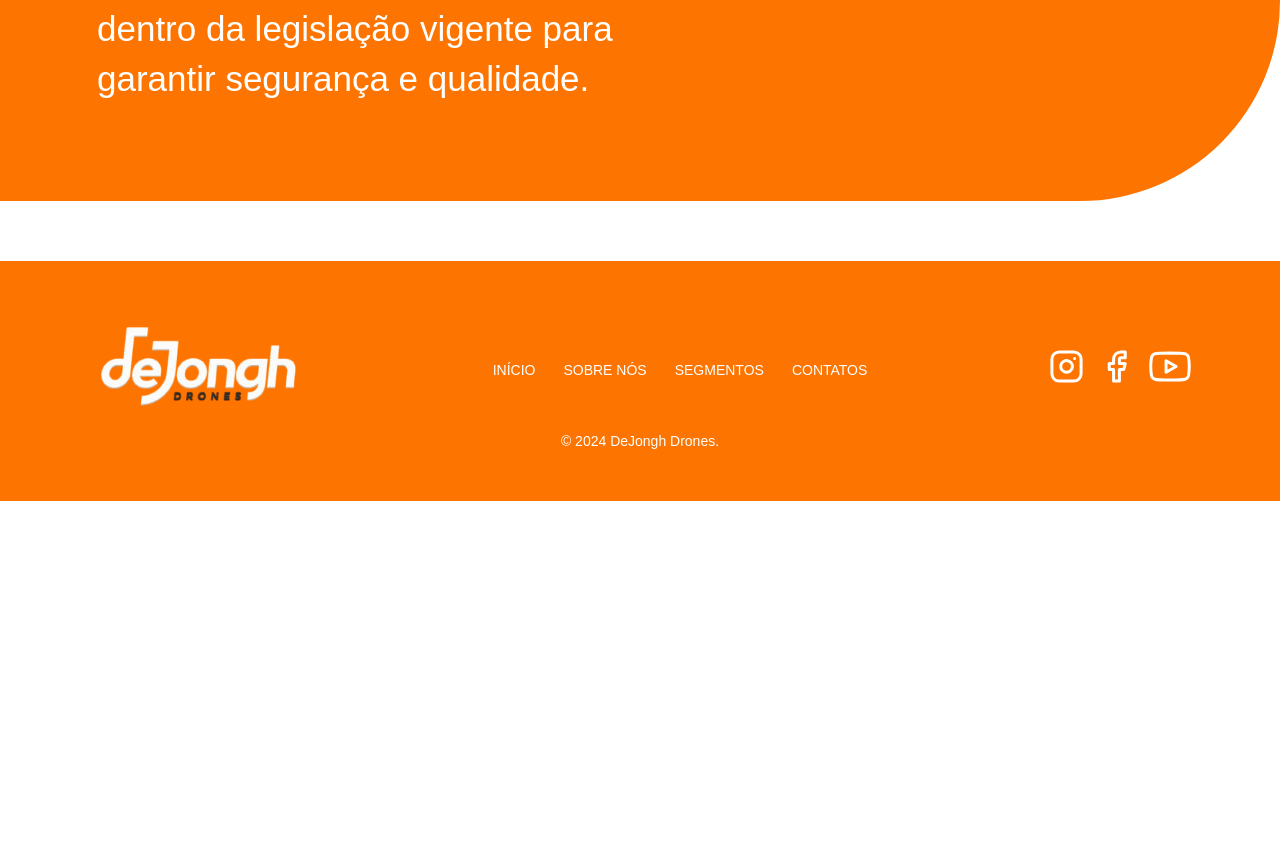
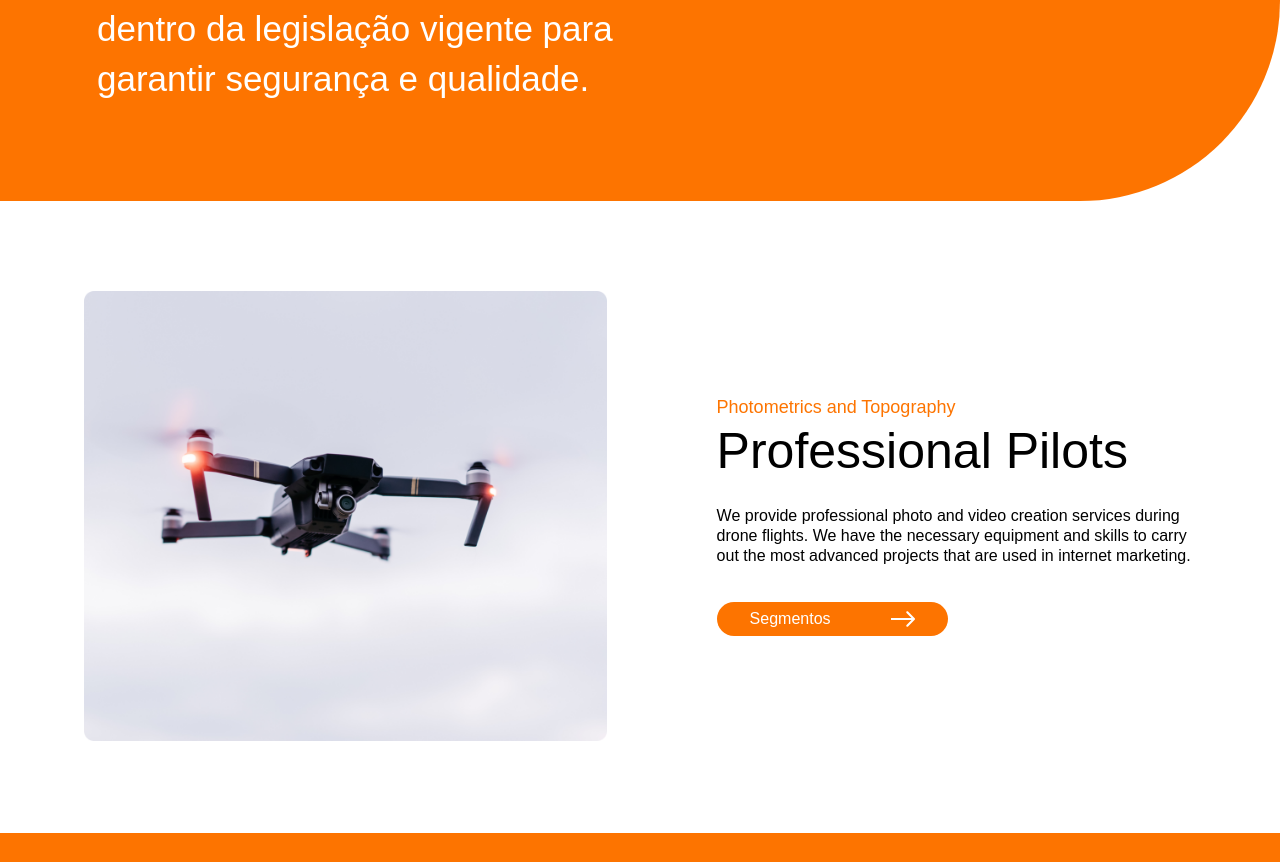
Before and after one commit to Growth-Culture/djongh-drones, a React (Vite) app: page / in a window 1280 px wide. Shown: the part 3018-3880 px from the top of the page. Before the commit the page ends 3519 px from the top, so only its background shows below. Built offline with nearby package versions, Linux system fonts and the light colour scheme.

Commit message:
feat: new bottom section with img and text

```diff
--- /dev/null
+++ b/src/pages/home/components/BottomSection/BottomSection.tsx
@@ -0,0 +1,30 @@
+import {
+  TextWrapper,
+  Container,
+  ImgWrapper,
+  ServiceImg,
+  SectionTag,
+  SectionTitle,
+  SectionDescription,
+} from "./BottomSectionStyles";
+import Img from "../../../../assets/imgs/drone-exemplo.png";
+import { Button } from "../../../../components/Button/Button";
+export function BottomSection() {
+  return (
+    <Container>
+      <ImgWrapper>
+        <ServiceImg src={Img} />
+      </ImgWrapper>
+      <TextWrapper>
+        <SectionTag>Photometrics and Topography</SectionTag>
+        <SectionTitle>Professional Pilots</SectionTitle>
+        <SectionDescription>
+          We provide professional photo and video creation services during drone
+          flights. We have the necessary equipment and skills to carry out the
+          most advanced projects that are used in internet marketing.
+        </SectionDescription>
+        <Button title="segmentos" to="/segmentos" bgOrange btnIcon>Segmentos</Button>
+      </TextWrapper>
+    </Container>
+  );
+}
--- /dev/null
+++ b/src/pages/home/components/BottomSection/BottomSectionStyles.tsx
@@ -0,0 +1,47 @@
+import styled from "styled-components";
+
+export const Container = styled.div`
+width: 100%;
+max-width: 144rem;
+margin: 0 auto;
+padding: 9rem 8.4rem;
+
+display: flex;
+justify-content: space-between;
+align-items: center;
+gap: 11rem;
+`
+
+export const TextWrapper = styled.div`
+width: 50%;
+display: flex;
+flex-direction: column;
+`
+
+export const SectionTag = styled.p`
+font-size: 1.8rem;
+font-weight: 500;
+color: var(--primary-color);
+`
+
+export const SectionTitle = styled.h2`
+font-size: 5rem;
+font-weight: 500;
+margin-top: 1rem;
+margin-bottom: 3rem;
+`
+export const SectionDescription = styled.p`
+font-size: 1.6rem;
+font-weight: 300;
+line-height: 2rem;
+margin-bottom: 3.6rem;
+`
+
+export const ImgWrapper = styled.div`
+width: 50%;
+`
+
+export const ServiceImg = styled.img`
+height: 45rem;
+object-fit: cover;
+`
--- a/src/pages/home/components/DividerSection/DividerSectionStyles.tsx
+++ b/src/pages/home/components/DividerSection/DividerSectionStyles.tsx
@@ -5,7 +5,6 @@ width: 100%;
 min-height: 50rem;
 padding: 9.7rem;
 background-color: var(--primary-color);
-margin-bottom: 6rem;
 display: flex;
 
 position: relative;
--- a/src/pages/home/homePage.tsx
+++ b/src/pages/home/homePage.tsx
@@ -1,3 +1,4 @@
+import { BottomSection } from "./components/BottomSection/BottomSection";
 import { DividerSection } from "./components/DividerSection/DividerSection";
 import { HomeHero } from "./components/HomeHero/HomeHero";
 import { ImgAndTextSection } from "./components/ImgAndTextSection/ImgAndTextSection";
@@ -12,6 +13,7 @@ export function HomePage() {
       <ImgAndTextSection />
       <TextAndImgSection />
       <DividerSection />
+      <BottomSection />
     </>
   );
 }
```
Also changed, not shown: src/assets/imgs/drone-exemplo.png (added).
